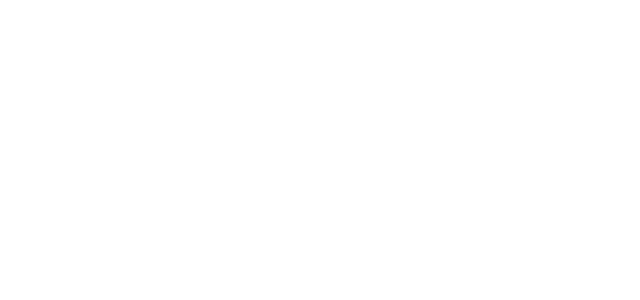
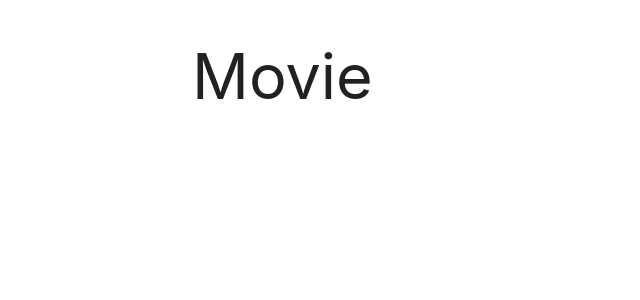
Before and after one commit to JonathanDonJoe/react-router-movie-app, a React (Create React App) app: page /movie/1 in a window 1280 px wide. Shown: the top 300 px of the page, without its empty margins (0-640 px from the left). Built offline with nearby package versions, Linux system fonts and the light colour scheme.

Commit message:
Added route to SingleMovie

```diff
--- a/src/App.css
+++ b/src/App.css
@@ -32,6 +32,10 @@
   }
 }
 
-.movie-title {
+/* .movie-title {
+  text-align: center;
+} */
+
+.movie-poster-container {
   text-align: center;
 }
--- a/src/App.js
+++ b/src/App.js
@@ -2,17 +2,19 @@
 import {BrowserRouter as Router, Route} from 'react-router-dom';
 import './App.css';
 import Home from './components/Home'
+import SingleMovie from './SingleMovie'
 
 class App extends Component {
   render() {
     return (
-      <div className='container'>
-        <div className='row'>
-          <Router>
+      <Router>
+        <div className='container'>
+          <div className='row'>
             <Route exact path='/' component={Home} />
-          </Router>
+            <Route path='/movie/:movieId' component={SingleMovie} />
+          </div>
         </div>
-      </div>
+      </Router>
     );
   }
 }
--- a/src/SingleMovie.js
+++ b/src/SingleMovie.js
@@ -0,0 +1,11 @@
+import React from 'react';
+
+function SingleMovie(props) {
+
+    console.log(props)
+    return (
+        <h1>Movie</h1>
+    )
+}
+
+export default SingleMovie;
--- a/src/components/Movie.js
+++ b/src/components/Movie.js
@@ -1,17 +1,19 @@
 import React from 'react';
+import { Link } from 'react-router-dom';
 
 const imagePath=`http://image.tmdb.org/t/p/w300`;
 
 function Movie(props) {
-    console.log(props)
     return (
-        <div className='col s6'>
+        <div className='col s6 movie-poster-container'>
+            <Link to={`/movie/${props.movie.id}`} >
                 <img src={`${imagePath}${props.movie.poster_path}`} alt={props.keys}></img>
                 <div className='movie-text'>
                     <h5 className='movie-title'>
                         {props.movie.title}
                     </h5>
                 </div>
+                </Link>
         </div>
     )
 }
```
Lines whose indentation alone changed are shown as unchanged.
